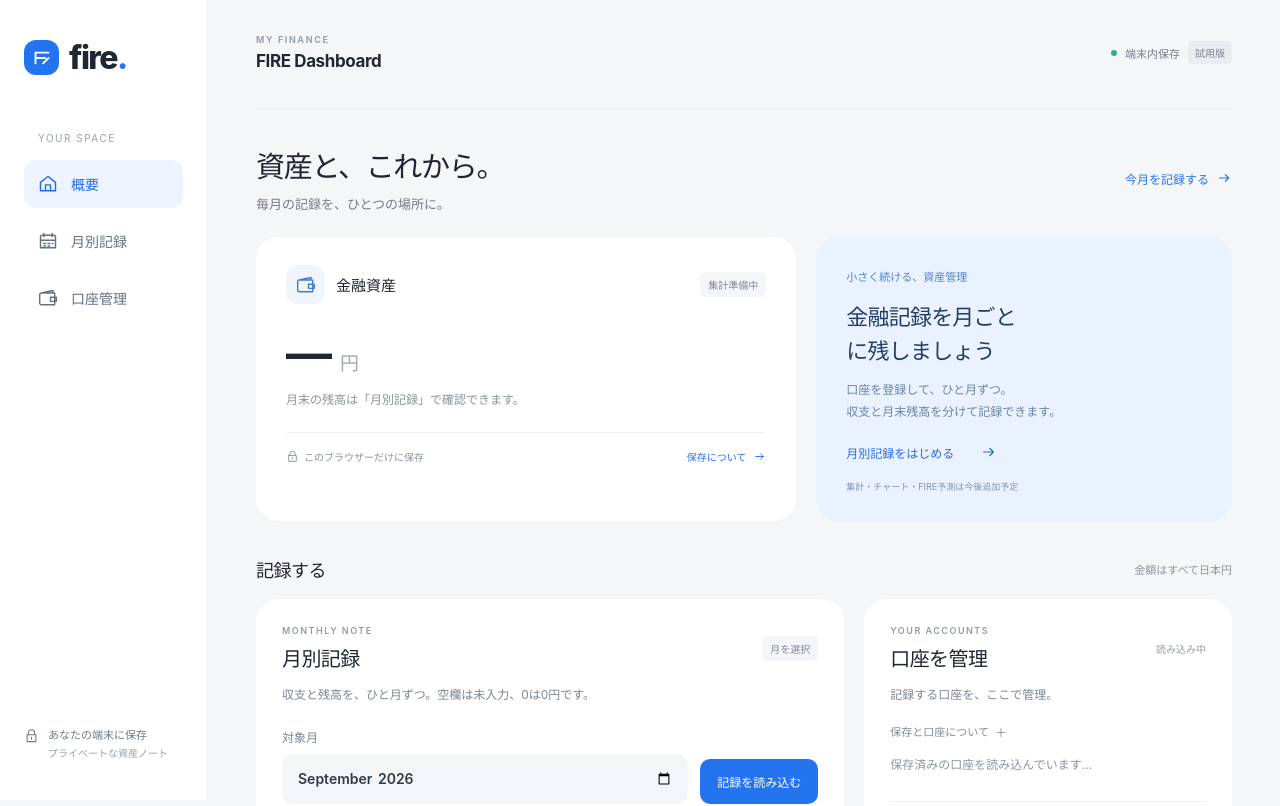
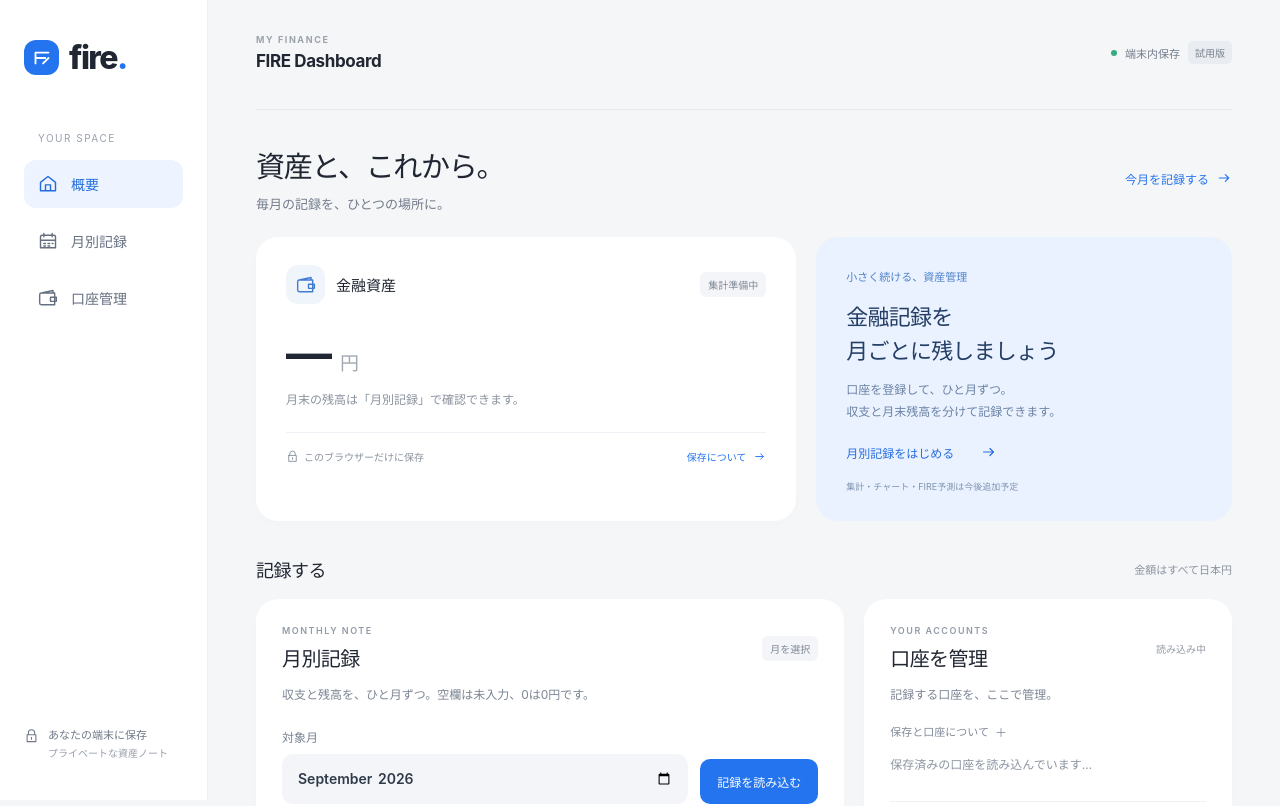
Before and after one commit to jominq0131-boop/fire-dashboard, a React (Vite) app: page / in a window 1280 px wide. Shown: the top 806 px of the page. Built offline with nearby package versions, Linux system fonts and the light colour scheme.

Commit message:
design: keep Japanese heading on natural phrase boundaries

```diff
--- a/src/app/App.tsx
+++ b/src/app/App.tsx
@@ -101,7 +101,10 @@ export function App({
             </article>
             <article className="start-card">
               <span className="step-indicator">小さく続ける、資産管理</span>
-              <h2>金融記録を月ごとに残しましょう</h2>
+              <h2 aria-label="金融記録を月ごとに残しましょう">
+                <span>金融記録を</span>
+                <span>月ごとに残しましょう</span>
+              </h2>
               <p>
                 口座を登録して、ひと月ずつ。
                 <br />
--- a/src/app/styles.css
+++ b/src/app/styles.css
@@ -1185,3 +1185,7 @@ form .account-actions {
     font-size: 10px;
   }
 }
+
+.start-card h2 span {
+  display: block;
+}
```
